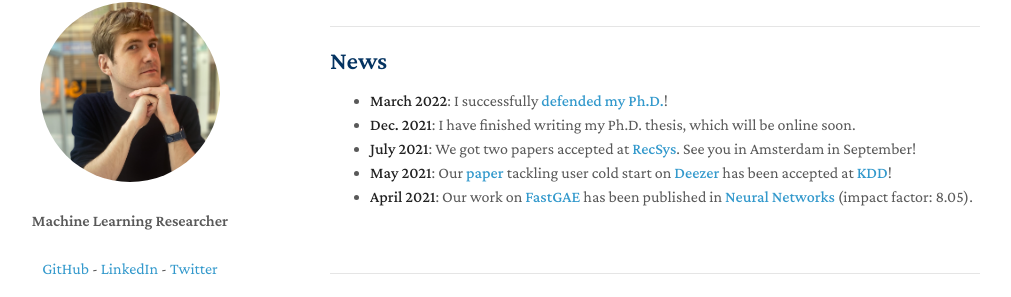
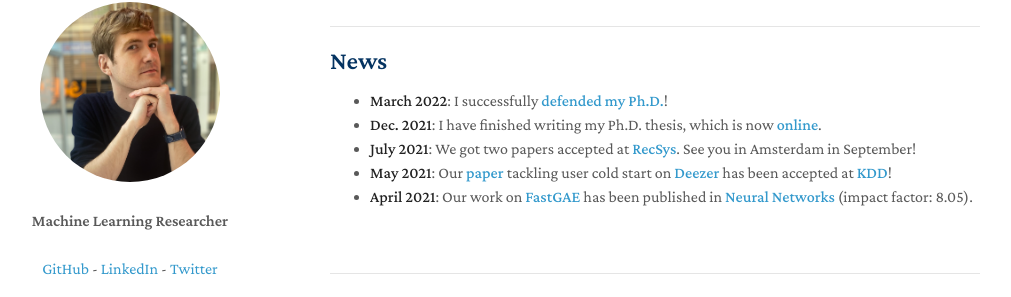
Before and after one commit to GuillaumeSalhaGalvan/GuillaumeSalhaGalvan.github.io, a Jekyll site: the page built from index.md, in a window 1280 px wide and 900 px high, scrolled down 363 px. Shown: the part 144-441 px from the top of the window, without its empty margins (140-1151 px from the left). Built offline with Jekyll 4.4.1, drawn with Linux system fonts in a browser that asks for light colours; our own code applies the rules of GitHub Pages for plain Markdown files; a script that is not in the unit is left out; some of the changed lines change nothing that is shown.

Commit message:
Update index.md

```diff
--- a/index.md
+++ b/index.md
@@ -15,11 +15,11 @@
 
 ## News
 
-- **March 2022**: I successfully **[defended my Ph.D.](https://twitter.com/researchdeezer/status/1501587316216901634)**!
-- **Dec. 2021**: I have finished writing my Ph.D. thesis, which will be online soon.
-- **July 2021**: We got two papers accepted at **[RecSys](https://recsys.acm.org/recsys21/)**. See you in Amsterdam in September!
-- **May 2021**: Our **[paper](https://arxiv.org/pdf/2106.03819.pdf)** tackling user cold start on **[Deezer](https://www.deezer.com/fr/)** has been accepted at **[KDD](https://www.kdd.org/kdd2021/)**!
-- **April 2021**: Our work on **[FastGAE](https://arxiv.org/pdf/2002.01910.pdf)** has been published in **[Neural Networks](https://www.journals.elsevier.com/neural-networks)** (impact factor: 8.05).
+- **March 2022**: I successfully **<a href="https://twitter.com/researchdeezer/status/1501587316216901634" target="_blank">defended my Ph.D.</a>**!
+- **Dec. 2021**: I have finished writing my Ph.D. thesis, which is now **<a href="https://guillaumesalhagalvan.com/doc/phdthesis_gsalhagalvan.pdf" target="_blank">online</a>**.
+- **July 2021**: We got two papers accepted at **<a href="https://recsys.acm.org/recsys21/" target="_blank">RecSys</a>**. See you in Amsterdam in September!
+- **May 2021**: Our **<a href="https://arxiv.org/pdf/2106.03819.pdf" target="_blank">paper</a>** tackling user cold start on **<a href="https://www.deezer.com/fr/" target="_blank">Deezer</a>** has been accepted at **<a href="https://www.kdd.org/kdd2021/" target="_blank">KDD</a>**!
+- **April 2021**: Our work on **<a href="https://arxiv.org/pdf/2002.01910.pdf" target="_blank">FastGAE</a>** has been published in **<a href="https://www.journals.elsevier.com/neural-networks" target="_blank">Neural Networks</a>** (impact factor: 8.05).
 
 <br>
 
@@ -27,65 +27,69 @@
 
 ## Publications
 
-See me also on **[Google Scholar](https://scholar.google.fr/citations?hl=fr&authuser=1&user=BFT8u-oAAAAJ)** and **[ORCID.org](https://orcid.org/0000-0002-2452-1041)**.
-
+See me also on **<a href="https://scholar.google.fr/citations?hl=fr&authuser=1&user=BFT8u-oAAAAJ" target="_blank">Google Scholar</a>** and **<a href="https://orcid.org/0000-0002-2452-1041" target="_blank">ORCID.org</a>**.
 
 #### 2022
 
 - **Contributions to Representation Learning with Graph Autoencoders and Applications to Music Recommendation**<br>
  <ins>G. Salha-Galvan</ins> <br>
- Ph.D. thesis, École Polytechnique, Institut Polytechnique de Paris <br> [[PDF](https://guillaumesalhagalvan.com/doc/phdthesis_gsalhagalvan.pdf)] [[Slides from the defense](https://drive.google.com/file/d/1IW4GEhmiYkmliNkYGr5M7ysgzjwL0Fqk/view)]
+ Ph.D. thesis, École Polytechnique, Institut Polytechnique de Paris <br> [<a href="https://guillaumesalhagalvan.com/doc/phdthesis_gsalhagalvan.pdf" target="_blank">PDF</a>] [<a href="https://drive.google.com/file/d/1IW4GEhmiYkmliNkYGr5M7ysgzjwL0Fqk/view" target="_blank">Slides from the defense</a>]
 
 
 #### 2021
 
 - **Modularity-Aware Graph Autoencoders for Joint Community Detection and Link Prediction**<br>
  <ins>G. Salha-Galvan</ins>, J.F. Lutzeyer, G. Dasoulas, R. Hennequin,  M. Vazirgiannis <br>
- Under review for publication in a journal <br> [[PDF](https://arxiv.org/pdf/2202.00961.pdf target="_blank")] [Code (soon)]
+ Under review for publication in a journal <br> [<a href="https://arxiv.org/pdf/2202.00961.pdf" target="_blank">PDF</a>] [Code (soon)]
 
 - **Cold Start Similar Artists Ranking with Gravity-Inspired Graph Autoencoders** <br>
 <ins>G. Salha-Galvan</ins>, R. Hennequin, B. Chapus, V.A. Tran, M. Vazirgiannis <br>
 15th ACM Conference on Recommender Systems (**RecSys 2021**) <br>
-[[PDF](https://arxiv.org/pdf/2108.01053.pdf)] [[Code](https://github.com/deezer/similar_artists_ranking)] [[Data](https://github.com/deezer/similar_artists_ranking/tree/main/data)] [[Video](https://youtu.be/rmuMEtDlteg)] <strong><i style="color:#e74d3c">Best student paper honorable mention</i></strong>
+[<a href="https://arxiv.org/pdf/2108.01053.pdf" target="_blank">PDF</a>]
+[<a href="https://github.com/deezer/similar_artists_ranking" target="_blank">Code</a>]
+[<a href="https://github.com/deezer/similar_artists_ranking/tree/main/data" target="_blank">Data</a>] [<a href="https://youtu.be/rmuMEtDlteg" target="_blank">Video</a>] <strong><i style="color:#e74d3c">Best student paper honorable mention</i></strong>
 
 - **Hierarchical Latent Relation Modeling for Collaborative Metric Learning** <br>
 V.A. Tran, <ins>G. Salha-Galvan</ins>, R. Hennequin, M. Moussallam <br>
 15th ACM Conference on Recommender Systems (**RecSys 2021**)<br>
-[[PDF](https://arxiv.org/pdf/2108.04655.pdf)] [[Code](https://github.com/deezer/recsys21-hlr)] [[Video](https://youtu.be/fQfnugJd8rY)]
+[<a href="https://arxiv.org/pdf/2108.04655.pdf" target="_blank">PDF</a>] [<a href="https://github.com/deezer/recsys21-hlr" target="_blank">Code</a>] [<a href="https://youtu.be/fQfnugJd8rY" target="_blank">Video</a>]
 
-- **A Semi-Personalized System for User Cold Start Recommendation on Music Streaming Apps** <br> L. Briand, <ins>G. Salha-Galvan</ins>, W. Bendada, M. Morlon, V.A. Tran <br> 27th ACM SIGKDD Conference on Knowledge Discovery and Data Mining (**KDD 2021**) <br> [[PDF](https://arxiv.org/pdf/2106.03819.pdf)] [[Code](https://github.com/deezer/semi_perso_user_cold_start)] [[Data](https://zenodo.org/record/5121674#.YP_OLxMza3I)] [[Video](https://dl.acm.org/doi/10.1145/3447548.3467110#sec-supp)]
+- **A Semi-Personalized System for User Cold Start Recommendation on Music Streaming Apps** <br> L. Briand, <ins>G. Salha-Galvan</ins>, W. Bendada, M. Morlon, V.A. Tran <br> 27th ACM SIGKDD Conference on Knowledge Discovery and Data Mining (**KDD 2021**) <br>
+[<a href="https://arxiv.org/pdf/2106.03819.pdf" target="_blank">PDF</a>] [<a href="https://github.com/deezer/semi_perso_user_cold_start" target="_blank">Code</a>] [<a href="https://zenodo.org/record/5121674#.YP_OLxMza3I" target="_blank">Data</a>] [<a href="https://dl.acm.org/doi/10.1145/3447548.3467110#sec-supp" target="_blank">Video</a>]
 
-- **Modéliser la Perception des Genres Musicaux à travers Différentes Cultures à partir de Ressources Linguistiques** <br> E.V. Epure, <ins>G. Salha-Galvan</ins>, M.Moussallam, R. Hennequin <br> 28ème Conférence sur le Traitement Automatique des Langues Naturelles (**TALN 2021**) <br> (Summary paper presenting our **[EMNLP 2020](https://arxiv.org/pdf/2010.06325.pdf)** work)  <br> [[PDF](https://hal.archives-ouvertes.fr/hal-03265881/document)] [[Code](https://github.com/deezer/CrossCulturalMusicGenrePerception)]
+- **Modéliser la Perception des Genres Musicaux à travers Différentes Cultures à partir de Ressources Linguistiques** <br> E.V. Epure, <ins>G. Salha-Galvan</ins>, M.Moussallam, R. Hennequin <br> 28ème Conférence sur le Traitement Automatique des Langues Naturelles (**TALN 2021**) <br> (Summary paper presenting our **<a href="https://arxiv.org/pdf/2010.06325.pdf" target="_blank">EMNLP 2020</a>** work)  <br> [<a href="https://hal.archives-ouvertes.fr/hal-03265881/document" target="_blank">PDF</a>] [<a href="https://github.com/deezer/CrossCulturalMusicGenrePerception" target="_blank">Code</a>]
+
 
 
 #### 2020
 
 Note: I published under the name G. Salha until 2020.
 
-- **FastGAE: Scalable Graph Autoencoders with Stochastic Subgraph Decoding**<br> <ins>G. Salha</ins>, R. Hennequin, J.B. Remy, M. Moussallam, M. Vazirgiannis <br> **Neural Networks** 142, 1-19, Elsevier (impact factor: 8.05) <br> [[PDF](https://arxiv.org/pdf/2002.01910.pdf)] [[Code](https://github.com/deezer/fastgae)]
+- **FastGAE: Scalable Graph Autoencoders with Stochastic Subgraph Decoding**<br> <ins>G. Salha</ins>, R. Hennequin, J.B. Remy, M. Moussallam, M. Vazirgiannis <br> **Neural Networks** 142, 1-19, Elsevier (impact factor: 8.05) <br> [<a href="https://arxiv.org/pdf/2002.01910.pdf" target="_blank">PDF</a>] [<a href="https://github.com/deezer/fastgae" target="_blank">Code</a>]
 
-- **Modeling the Music Genre Perception across Language-Bound Cultures**<br> E.V. Epure, <ins>G. Salha</ins>, M. Moussallam, R. Hennequin <br> 2020 Conference on Empirical Methods in Natural Language Processing (**EMNLP 2020**) <br> [[PDF](https://arxiv.org/pdf/2010.06325.pdf)] [[Code](https://github.com/deezer/CrossCulturalMusicGenrePerception)] [[Data](https://zenodo.org/record/4275315#.X7JNX9NKi3J)] [[Video](https://slideslive.com/38938776/modeling-the-music-genre-perception-across-languagebound-cultures)]
+- **Modeling the Music Genre Perception across Language-Bound Cultures**<br> E.V. Epure, <ins>G. Salha</ins>, M. Moussallam, R. Hennequin <br> 2020 Conference on Empirical Methods in Natural Language Processing (**EMNLP 2020**) <br> [<a href="https://arxiv.org/pdf/2010.06325.pdf" target="_blank">PDF</a>] [<a href="https://github.com/deezer/CrossCulturalMusicGenrePerception" target="_blank">Code</a>] [<a href="https://zenodo.org/record/4275315#.X7JNX9NKi3J" target="_blank">Data</a>] [<a href="https://slideslive.com/38938776/modeling-the-music-genre-perception-across-languagebound-cultures" target="_blank">Video</a>]
 
-- **Carousel Personalization in Music Streaming Apps with Contextual Bandits** <br> W. Bendada, <ins>G. Salha</ins>, T. Bontempelli <br> 14th ACM Conference on Recommender Systems (**RecSys 2020**) <br> [[PDF](https://arxiv.org/pdf/2009.06546.pdf)] [[Code](https://github.com/deezer/carousel_bandits)] [[Data](https://zenodo.org/record/4048678#.X22ttJMza3K)] [[Video](https://vimeo.com/456553260)] <strong><i style="color:#e74d3c">Best short paper honorable mention</i></strong>
+- **Carousel Personalization in Music Streaming Apps with Contextual Bandits** <br> W. Bendada, <ins>G. Salha</ins>, T. Bontempelli <br> 14th ACM Conference on Recommender Systems (**RecSys 2020**) <br> [<a href="https://arxiv.org/pdf/2009.06546.pdf" target="_blank">PDF</a>] [<a href="https://github.com/deezer/carousel_bandits" target="_blank">Code</a>] [<a href="https://zenodo.org/record/4048678#.X22ttJMza3K" target="_blank">Data</a>] [<a href="https://vimeo.com/456553260" target="_blank">Video</a>] <strong><i style="color:#e74d3c">Best short paper honorable mention</i></strong>
 
-- **Simple and Effective Graph Autoencoders with One-Hop Linear Models** <br> <ins>G. Salha</ins>, R. Hennequin, M. Vazirgiannis <br> 2020 European Conference on Machine Learning and Principles and Practice of Knowledge Discovery in Databases (**ECML-PKDD 2020**) <br> [[PDF](https://arxiv.org/pdf/2001.07614.pdf)] [[Code](https://github.com/deezer/linear_graph_autoencoders)] [[Video](https://slideslive.com/38932282/simple-and-effective-graph-autoencoders-with-onehop-linear-models)]
+- **Simple and Effective Graph Autoencoders with One-Hop Linear Models** <br> <ins>G. Salha</ins>, R. Hennequin, M. Vazirgiannis <br> 2020 European Conference on Machine Learning and Principles and Practice of Knowledge Discovery in Databases (**ECML-PKDD 2020**) <br> [<a href="https://arxiv.org/pdf/2001.07614.pdf" target="_blank">PDF</a>] [<a href="https://github.com/deezer/linear_graph_autoencoders" target="_blank">Code</a>]
 
-- **Multilingual Music Genre Embeddings for Effective Cross-Lingual Music Item Annotation** <br> E.V. Epure, <ins>G. Salha</ins>, R. Hennequin <br> 21st International Society for Music Information Retrieval Conference (**ISMIR 2020**) <br> [[PDF](https://arxiv.org/pdf/2009.07755.pdf)] [[Code](https://github.com/deezer/MultilingualMusicGenreEmbedding)] [[Data](https://zenodo.org/record/4247202#.X6wp0ZNKi3L)]
+- **Multilingual Music Genre Embeddings for Effective Cross-Lingual Music Item Annotation** <br> E.V. Epure, <ins>G. Salha</ins>, R. Hennequin <br> 21st International Society for Music Information Retrieval Conference (**ISMIR 2020**) <br> [<a href="https://arxiv.org/pdf/2009.07755.pdf" target="_blank">PDF</a>] [<a href="https://github.com/deezer/MultilingualMusicGenreEmbedding" target="_blank">Code</a>] [<a href="https://zenodo.org/record/4247202#.X6wp0ZNKi3L" target="_blank">Data</a>]
 
-- **Muzeeglot : Annotation Multilingue et Multi-Sources d’Entités Musicales à partir de Représentations de Genres Musicaux** <br> E.V. Epure, <ins>G. Salha</ins>, F. Voituret, M. Baranes, R. Hennequin <br> 27ème Conférence sur le Traitement Automatique des Langues Naturelles (**TALN 2020**) <br> [[PDF (in French)](https://hal.archives-ouvertes.fr/hal-02768498/document)] [[Slides (in English)](https://github.com/deezer/muzeeglot/blob/master/docs/presentation.pdf)] [[Code](https://github.com/deezer/muzeeglot)]
+- **Muzeeglot : Annotation Multilingue et Multi-Sources d’Entités Musicales à partir de Représentations de Genres Musicaux** <br> E.V. Epure, <ins>G. Salha</ins>, F. Voituret, M. Baranes, R. Hennequin <br> 27ème Conférence sur le Traitement Automatique des Langues Naturelles (**TALN 2020**) <br> [<a href="https://hal.archives-ouvertes.fr/hal-02768498/document" target="_blank">PDF (in French)</a>] [<a href="https://github.com/deezer/muzeeglot/blob/master/docs/presentation.pdf" target="_blank">Slides (in English)</a>] [<a href="https://github.com/deezer/muzeeglot" target="_blank">Code</a>]
 
 
 #### 2019
 
-- **Keep It Simple: Graph Autoencoders Without Graph Convolutional Networks** <br> <ins>G. Salha</ins>, R. Hennequin, M. Vazirgiannis <br> Workshop on Graph Representation Learning <br> 33rd Conference on Neural Information Processing Systems (**NeurIPS 2019**) <br> [[PDF](https://arxiv.org/pdf/1910.00942.pdf)] [[Code](https://github.com/deezer/linear_graph_autoencoders)]
+- **Keep It Simple: Graph Autoencoders Without Graph Convolutional Networks** <br> <ins>G. Salha</ins>, R. Hennequin, M. Vazirgiannis <br> Workshop on Graph Representation Learning <br> 33rd Conference on Neural Information Processing Systems (**NeurIPS 2019**) <br> [<a href="https://arxiv.org/pdf/1910.00942.pdf" target="_blank">PDF</a>] [<a href="https://github.com/deezer/linear_graph_autoencoders" target="_blank">Code</a>]
 
-- **Gravity-Inspired Graph Autoencoders for Directed Link Prediction** <br> <ins>G. Salha</ins>, S. Limnios, R. Hennequin, V.A. Tran, M. Vazirgiannis <br> 28th ACM International Conference on Information and Knowledge Management (**CIKM 2019**) <br> [[PDF](https://arxiv.org/pdf/1905.09570.pdf)] [[Code](https://github.com/deezer/gravity_graph_autoencoders)]
+- **Gravity-Inspired Graph Autoencoders for Directed Link Prediction** <br> <ins>G. Salha</ins>, S. Limnios, R. Hennequin, V.A. Tran, M. Vazirgiannis <br> 28th ACM International Conference on Information and Knowledge Management (**CIKM 2019**) <br> [<a href="https://arxiv.org/pdf/1905.09570.pdf" target="_blank">PDF</a>] [<a href="https://github.com/deezer/gravity_graph_autoencoders" target="_blank">Code</a>]
 
-- **A Degeneracy Framework for Scalable Graph Autoencoders** <br> <ins>G. Salha</ins>, R. Hennequin, V.A. Tran, M. Vazirgiannis <br> 28th International Joint Conference on Artificial Intelligence (**IJCAI 2019**) <br> [[PDF](https://www.ijcai.org/proceedings/2019/0465.pdf)] [[Code](https://github.com/deezer/linear_graph_autoencoders)]
+- **A Degeneracy Framework for Scalable Graph Autoencoders** <br> <ins>G. Salha</ins>, R. Hennequin, V.A. Tran, M. Vazirgiannis <br> 28th International Joint Conference on Artificial Intelligence (**IJCAI 2019**) <br>
+[<a href="https://www.ijcai.org/proceedings/2019/0465.pdf" target="_blank">PDF</a>] [<a href="https://github.com/deezer/linear_graph_autoencoders" target="_blank">Code</a>]
 
 
 #### 2018
 
-- **Adaptive Submodular Influence Maximization with Myopic Feedback** <br> <ins>G. Salha</ins>, N. Tziortziotis, M. Vazirgiannis <br> 2018 IEEE/ACM Int. Conf. on Adv. in Social Networks Analysis and Mining (**ASONAM 2018**) <br> [[PDF](https://arxiv.org/pdf/1704.06905.pdf)]
+- **Adaptive Submodular Influence Maximization with Myopic Feedback** <br> <ins>G. Salha</ins>, N. Tziortziotis, M. Vazirgiannis <br> 2018 IEEE/ACM Int. Conf. on Adv. in Social Networks Analysis and Mining (**ASONAM 2018**) <br> [<a href="https://arxiv.org/pdf/1704.06905.pdf" target="_blank">PDF</a>]
 
 <br>
```
